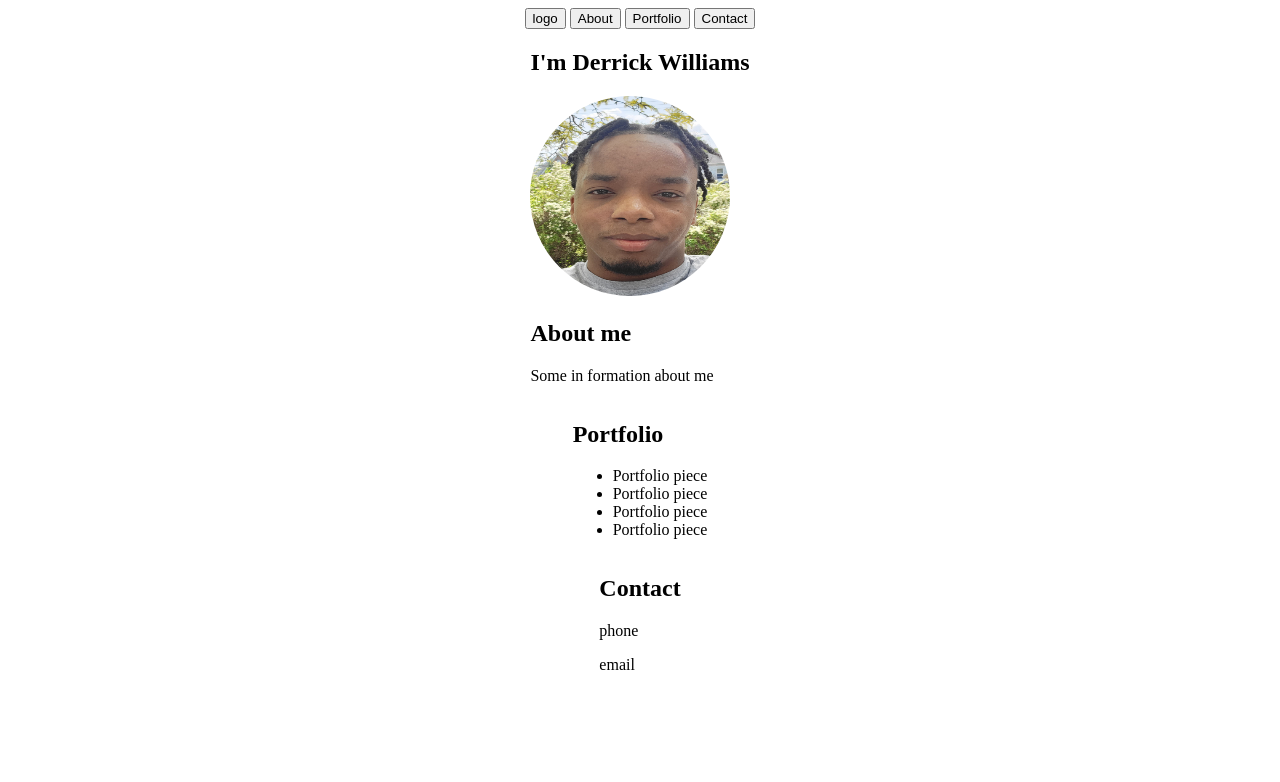
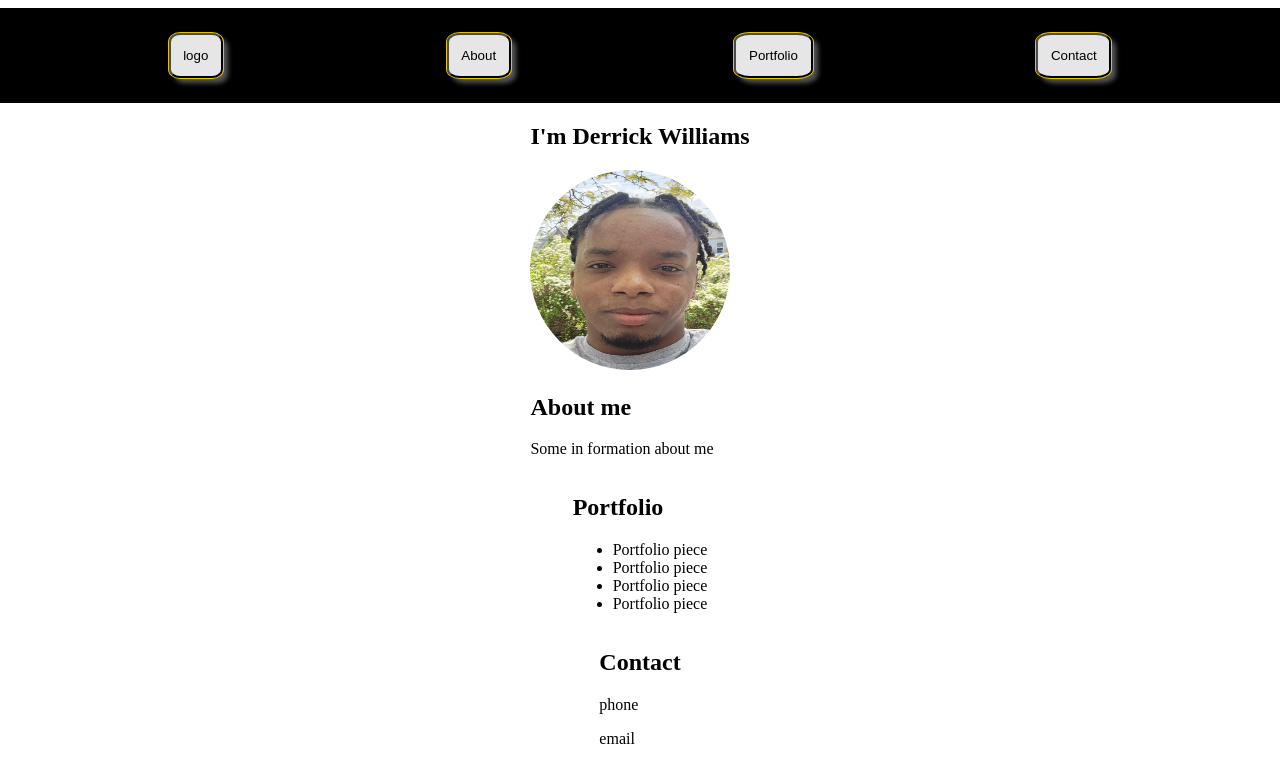
Before and after one commit to icstars/AboutMe-Derrick, a plain HTML site: page index.html in a window 1280 px wide. Drawn offline with Linux system fonts and the light colour scheme.

Commit message:
updated css

```diff
--- a/index.html
+++ b/index.html
@@ -11,11 +11,11 @@
 </head>
 
 <body>
-  <div>
-    <button>logo</button>
-    <button>About</button>
-    <button>Portfolio</button>
-    <button>Contact</button>
+  <div class="directory">
+    <button id="directory-logo" class="directory-button">logo</button>
+    <button class="directory-button">About</button>
+    <button class="directory-button">Portfolio</button>
+    <button class="directory-button">Contact</button>
   </div>
 
   <section>
--- a/style.css
+++ b/style.css
@@ -8,3 +8,27 @@ body {
 #profile-picture {
   border-radius: 50%;
 }
+
+.directory {
+  position: static;
+  background-color: black;
+  width: 100%;
+  display: flex;
+  align-items: center;
+  justify-content: space-evenly;
+  height: max-content;
+  padding: 2%;
+  gap: 5%;
+}
+
+.directory-button {
+  border-radius: 20%;
+  background-color: white;
+  outline: gold 1px solid;
+  box-shadow: 5px 5px 5px rgba(240, 240, 240, 0.4);
+  cursor: pointer;
+  opacity: 0.9;
+  padding: 1%;
+  height: clamp(1%, 1%);
+  width: clamp(1%, 1%);
+}
```
